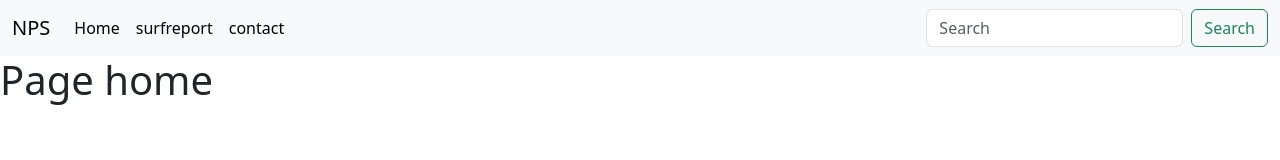
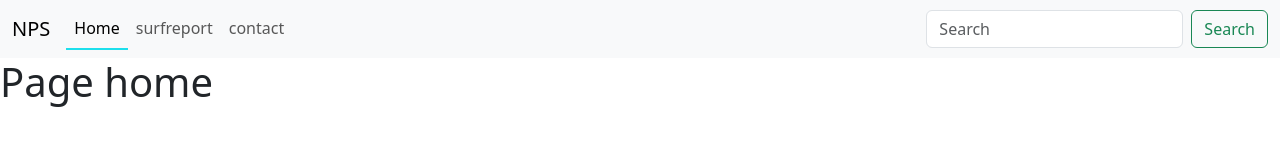
Before and after one commit to emmanuelnunoe/NPS-SurfReport-web, a Nuxt app in the folder nps-surfreport-web/: page / in a window 1280 px wide. Shown: the top 160 px of the page. Built offline with nearby package versions, Linux system fonts and the light colour scheme.

Commit message:
added validations to routes

```diff
--- a/nps-surfreport-web/components/Menu.vue
+++ b/nps-surfreport-web/components/Menu.vue
@@ -13,13 +13,13 @@ import Index from '~/pages/index.vue';
       <div class="collapse navbar-collapse" id="navbarSupportedContent">
         <ul class="navbar-nav me-auto mb-2 mb-lg-0">
           <li class="nav-item">
-            <NuxtLink :to="{name:'index'}" class="nav-link active" aria-current="page">Home</NuxtLink>
+            <NuxtLink :to="{name:'index'}" class="nav-link" exact-active-class="active" aria-current="page">Home</NuxtLink>
           </li>
           <li class="nav-item">
-            <NuxtLink :to="{name:'locations'}"  class="nav-link active" aria-current="page">surfreport</NuxtLink>
+            <NuxtLink :to="{name:'locations'}"  class="nav-link" exact-active-class="active" aria-current="page">surfreport</NuxtLink>
           </li>
           <li class="nav-item">
-            <NuxtLink :to="{name:'contact'}"  class="nav-link active" aria-current="page">contact</NuxtLink>
+            <NuxtLink :to="{name:'contact'}"  class="nav-link" exact-active-class="active" aria-current="page">contact</NuxtLink>
           </li>
         </ul>
         <form class="d-flex" role="search">
@@ -30,3 +30,10 @@ import Index from '~/pages/index.vue';
     </div>
   </nav>
 </template>
+
+
+<style>
+.active {
+  border-bottom: 2px solid rgb(29, 223, 236);
+}
+</style>
--- a/nps-surfreport-web/pages/report-[email]/[name].vue
+++ b/nps-surfreport-web/pages/report-[email]/[name].vue
@@ -2,6 +2,16 @@
     const route = useRoute();
     const name = route.params.name;
     const email = route.params.email;
+
+    definePageMeta({
+        validate: route => {
+            const regex =   /^[a-zA-ZáéíóúÁÉÍÓÚ .@ ]+$/;
+            const expresion = new RegExp(regex)
+            const name = route.params.name as string
+
+            return expresion.test(name)
+        }
+    })
 </script>
 
 
```
